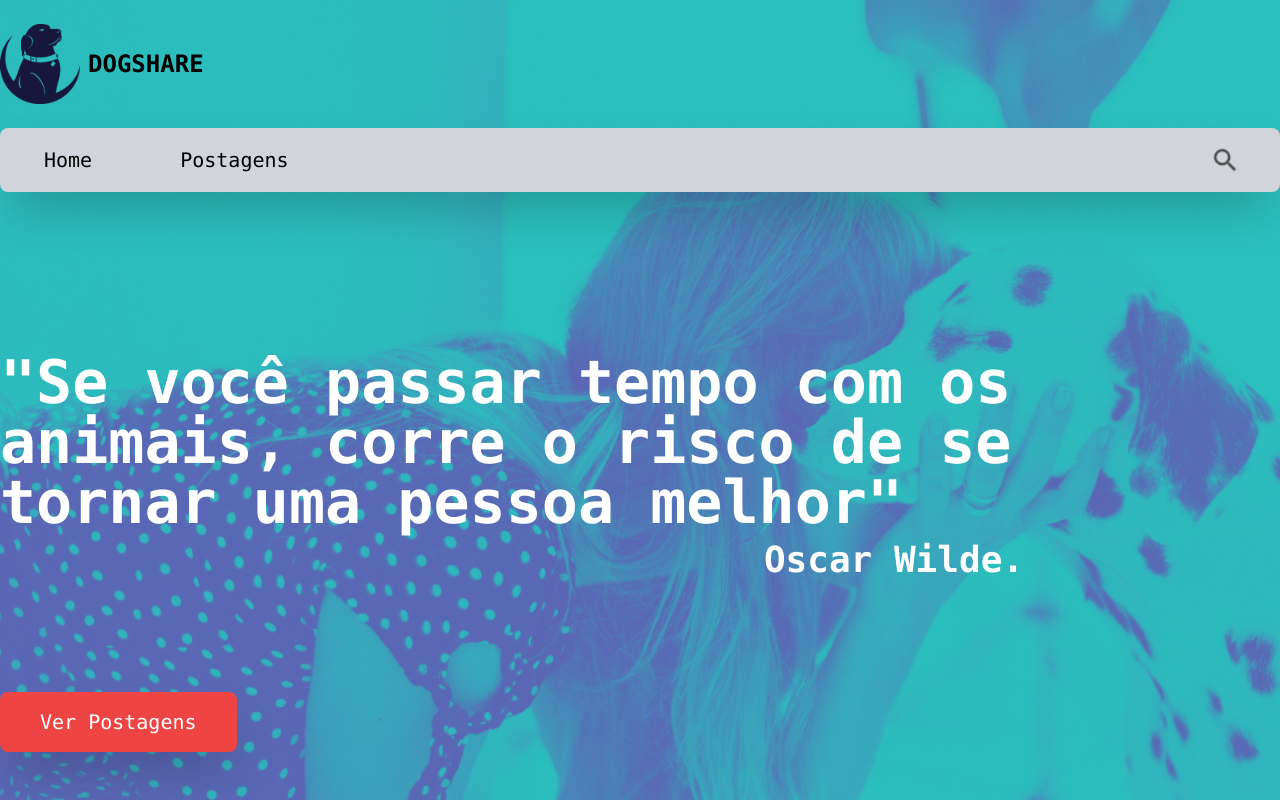
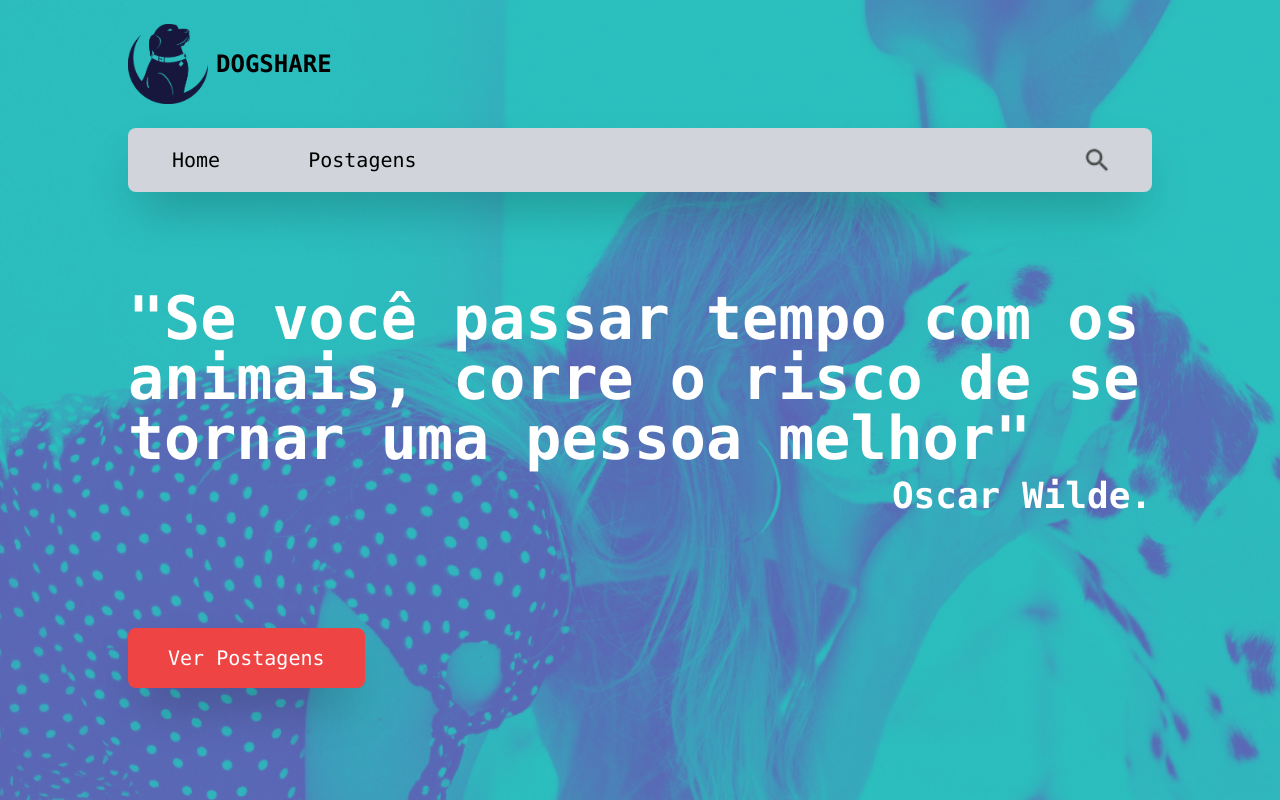
Before and after one commit to TheVinizzz/develop-page, a Next.js app: page / in a window 1280 px wide. Built offline with nearby package versions, Linux system fonts and the light colour scheme; what @tailwindcss/typography would draw is missing.

Commit message:
responsive home

```diff
--- a/src/pages/index.tsx
+++ b/src/pages/index.tsx
@@ -6,10 +6,10 @@ export default function Home() {
 	return (
 		<div>
 			<div className="home-background overflow-hidden">
-				<div className="container mx-auto h-full px-2 md:px-0">
+				<div className="container mx-auto h-full px-2 md:px-32 md:pb-10">
 					<TopBar />
 					<NavBar />
-					<div className="h-full max-w-5xl pt-40 px-8 md:px-0">
+					<div className="h-full max-w-5xl pt-24 px-8 md:px-0">
 						<h1 className="text-white font-bold text-2xl md:text-6xl self-center">
 							"Se você passar tempo com os animais, corre o risco de se tornar uma pessoa melhor"
 						</h1>
```
